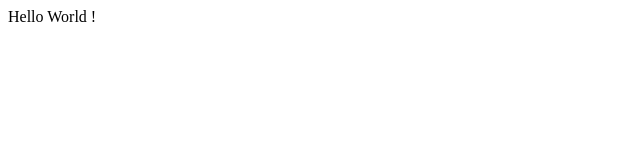
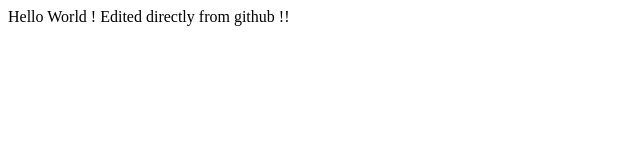
Before and after one commit to imoinafzal/firstgitsession, a plain HTML site: page index.html in a window 1280 px wide. Shown: the whole page, without its empty margins (0-640 px from the left). Drawn offline with Linux system fonts and the light colour scheme.

Commit message:
Adding some text . From github directly !!

```diff
--- a/index.html
+++ b/index.html
@@ -7,6 +7,6 @@
     <title>Document</title>
 </head>
 <body>
-    Hello World !
+    Hello World ! Edited directly from github !!
 </body>
 </html>
```
